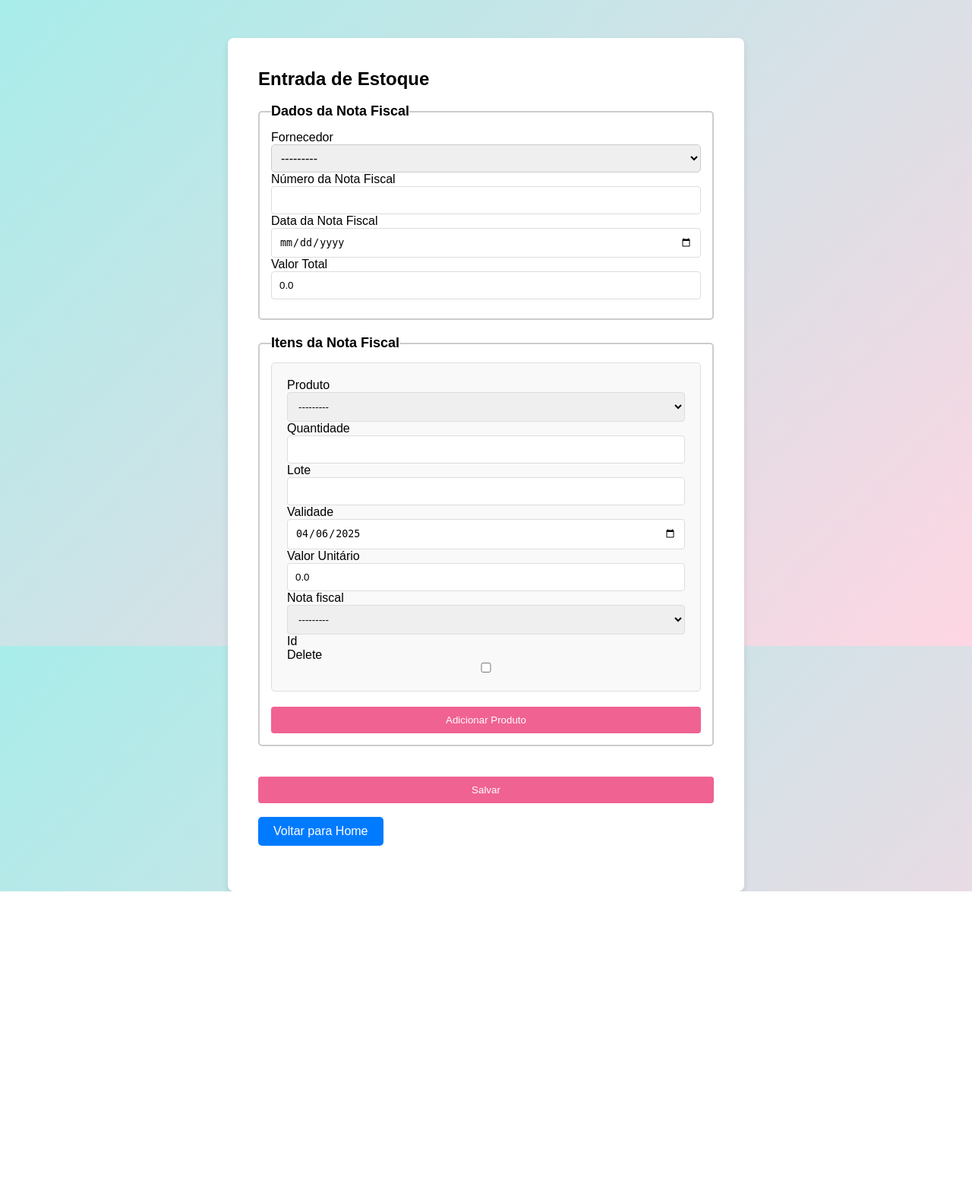
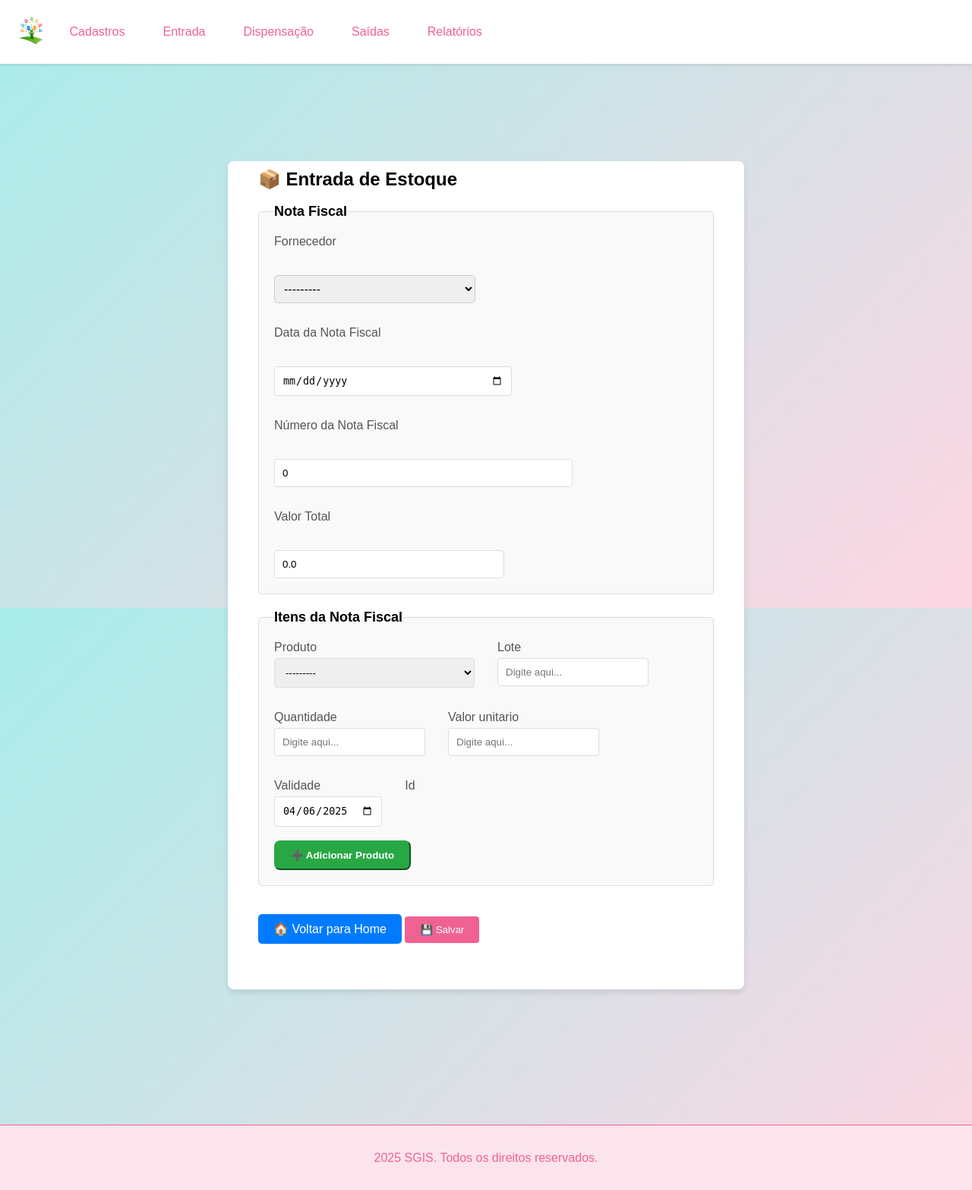
Before and after one commit to rafaolivato/Projeto_Univesp, a Django app: page /entrada_estoque/ in a window 1280 px wide. Shown: the whole page at 76% size. Before the commit the page ends 1173 px from the top, so only its background shows below. Run offline with Django 5.2, Linux system fonts and the light colour scheme; data comes from the database, SQL or seed files in the repository; some libraries are stand-ins or nearby versions.

Commit message:
Correção de relatórios e entrada de produtos funcionando

```diff
--- a/sgis/forms.py
+++ b/sgis/forms.py
@@ -42,11 +42,9 @@
 from .models import Produto
 
 class ProdutoForm(forms.ModelForm):
-
-
     class Meta:
         model = Produto
-        fields = '__all__'
+        exclude = ['estoque']
 
 from django import forms
 from .models import Fabricante
@@ -66,44 +64,36 @@
         fields = '__all__'
 
 from django import forms
-from .models import EntradaEstoque, NotaFiscal, ItemEntradaEstoque
+from .models import NotaFiscal, ItemEntradaEstoque, EntradaEstoque
 from django.forms import modelformset_factory
-
-
-class EntradaEstoqueForm(forms.ModelForm):
-    class Meta:
-        model = EntradaEstoque
-        fields = '__all__'
-        widgets = {
-            'validade': forms.DateInput(attrs={'type': 'date'}),
-            'data': forms.DateInput(attrs={'type': 'date'}),
-            'fornecedor': forms.HiddenInput(),  # Esconde o campo fornecedor no formulário
-        }
-
-EntradaEstoqueFormSet = modelformset_factory(
-    EntradaEstoque,
-    form=EntradaEstoqueForm,
-    extra=1,  # Quantidade inicial de formulários exibidos
-    can_delete=True  # Permite remover itens da nota
-)
-
+from .models import ItemEntradaEstoque
 
 class NotaFiscalForm(forms.ModelForm):
     class Meta:
         model = NotaFiscal
-        fields = ['fornecedor', 'numero_nota_fiscal', 'data_nota', 'valor_total']
+        fields = ['fornecedor', 'data_nota', 'numero_nota_fiscal', 'valor_total']
         widgets = {
             'data_nota': forms.DateInput(attrs={'type': 'date'}),
-            'fornecedor': forms.Select(attrs={'class': 'form-control', 'style': 'width: 100%;'}),
         }
+
+from django import forms
+from django.forms import modelformset_factory
+from .models import ItemEntradaEstoque
 
 class ItemEntradaEstoqueForm(forms.ModelForm):
     class Meta:
         model = ItemEntradaEstoque
-        fields = ['produto', 'quantidade', 'valor_unitario', 'validade']
+        fields = ['produto', 'lote', 'quantidade', 'valor_unitario', 'validade']
         widgets = {
             'validade': forms.DateInput(attrs={'type': 'date'}),
         }
+
+ItemEntradaEstoqueFormSet = modelformset_factory(
+    ItemEntradaEstoque,
+    form=ItemEntradaEstoqueForm,
+    extra=1,  # Um formulário extra para adicionar
+
+)
 
 from django import forms
 from .models import Dispensacao
--- a/sgis/static/css/style.css
+++ b/sgis/static/css/style.css
@@ -144,13 +144,39 @@
 .cadastro-button { /* Alterado o nome da classe */
     background-color: #f06292;
     color: white;
-    padding: 10px 15px;
     border: none;
     border-radius: 4px;
     cursor: pointer;
-    width: 100%;
+    padding: 10px 20px;
     margin-top: 20px; /* Adicionado margem */
+    margin-bottom: 20;
+    text-decoration: none;
 }
+
+.custom-success-btn {
+    background-color: #28a745; /* verde Bootstrap */
+    border-color: #28a745;
+    color: white;
+    font-weight: bold;
+    padding: 10px 20px;
+    border-radius: 8px;
+    transition: background-color 0.3s ease, transform 0.2s ease;
+}
+
+.custom-success-btn:hover {
+    background-color: #218838;
+    border-color: #1e7e34;
+    transform: scale(1.03);
+}
+
+.custom-success-btn:active {
+    background-color: #1c7430;
+    border-color: #1a6f2b;
+    transform: scale(0.98);
+}
+
+
+
 
 .form-fields p { /* Adicionado estilo para os parágrafos do formulário */
     margin-bottom: 15px;
@@ -413,7 +439,7 @@
 .form-fields {
     display: flex;
     flex-wrap: wrap;
-    gap: 15px;
+    gap: 30px;
 }
 
 .formset-form {
--- a/sgis/templates/sgis/entrada_estoque.html
+++ b/sgis/templates/sgis/entrada_estoque.html
@@ -1,81 +1,94 @@
+{% extends 'sgis/home.html' %}
 {% load static %}
 {% load widget_tweaks %}
-<!DOCTYPE html>
-<html>
-<head>
-    <title>Entrada de Estoque</title>
-    <link rel="stylesheet" href="{% static 'css/style.css' %}">
 
+{% block content %}
+<style>
+    .cadastro-container {
+        margin-top: 0 !important;
+        padding-top: 10px !important;
+    }
 
-</head>
-<body>
+    body {
+        padding-top: 0 !important;
+        margin-top: 0 !important;
+    }
+</style>
 <div class="cadastro-container">
-        <h2>Entrada de Estoque</h2>
+    <h2 class="text-center mb-4">📦 Entrada de Estoque</h2>
     <br>
-
-        {% if messages %}
-            <ul class="messages">
-                {% for message in messages %}
-                    <li {% if message.tags %} class="{{ message.tags }}" {% endif %}>{{ message }}</li>
-                {% endfor %}
-            </ul>
-        {% endif %}
 
     <form method="post">
         {% csrf_token %}
 
-            <!-- FORMULÁRIO DA NOTA FISCAL -->
-            <fieldset>
-                <legend>Dados da Nota Fiscal</legend>
-                <div class="form-group">
+        <!-- Seção da Nota Fiscal -->
+        <fieldset class="formset-form">
+            <legend class="w-auto px-3">Nota Fiscal</legend>
+            <div class="form-fields">
                 {% for field in nota_form %}
-                        {% if field.name != 'nota_fiscal' %}
-                            <div class="form-field">
-                                {{ field.label }}
-                                {{ field }}
+                <div class="form-fields">
+                    <label class="form-label fw-bold">{{ field.label }}</label>
+                    {{ field|add_class:"form-control"|attr:"placeholder:Digite aqui..." }}
+                    {% if field.errors %}
+                    <div class="text-danger small">{{ field.errors }}</div>
+                    {% endif %}
                 </div>
-                        {% endif %}
                 {% endfor %}
             </div>
         </fieldset>
 
-            <!-- FORMULÁRIOS DOS ITENS DA NOTA -->
-<fieldset>
-    <legend>Itens da Nota Fiscal</legend>
-
+        <!-- Seção dos Itens da Nota Fiscal -->
+        <fieldset class="formset-form">
+            <legend class="w-auto px-3">Itens da Nota Fiscal</legend>
             {{ formset.management_form }}
 
+            <div id="formset">
+                {% for form in formset %}
+                <div class="item-form border p-3 mb-3 bg-light rounded">
                     <div class="form-fields">
-        {% for form in formset %}
-            <div class="formset-form">
                         {% for field in form %}
-                    {% if field.name != 'fornecedor' %}
-                        <div class="form-field">
-                            {{ field.label }}
-                            {{ field }}
+                        <div class="col-md-4 mb-3">
+                            <label class="form-label">{{ field.label }}</label>
+                            {{ field|add_class:"form-control"|attr:"placeholder:Digite aqui..." }}
+                            {% if field.errors %}
+                            <div class="text-danger small">{{ field.errors }}</div>
+                            {% endif %}
                         </div>
-                    {% else %}
-                        {{ field }}
-                    {% endif %}
                         {% endfor %}
+                    </div>
                 </div>
                 {% endfor %}
             </div>
 
-    <button type="button" id="add-item" class="cadastro-button">Adicionar Produto</button>
+            <div class="d-flex justify-content-end">
+                <br>
+                <button type="button" id="add-item" class="btn btn-success custom-success-btn">
+                    ➕ Adicionar Produto
+                </button>
+            </div>
         </fieldset>
 
-
-            <button type="submit" class="cadastro-button">Salvar</button>
+        <div class="d-flex justify-content-between">
+            <a href="{% url 'home' %}" class="home-button">🏠 Voltar para Home</a>
+            <button type="submit" class="cadastro-button">💾 Salvar</button>
+        </div>
     </form>
-
-
-        <br>
-        <a href="{% url 'home' %}" class="home-button">Voltar para Home</a>
 </div>
 
+<script>
+    document.addEventListener("DOMContentLoaded", function () {
+        let formset = document.getElementById('formset');
+        let totalForms = document.getElementById("id_form-TOTAL_FORMS");
+        let formTemplate = formset.children[0].cloneNode(true);
 
-    <script src="{% static 'js/entrada_estoque.js' %}"></script>
-
-</body>
-</html>
+        document.getElementById('add-item').addEventListener('click', function () {
+            let formNum = totalForms.value;
+            let newForm = formTemplate.cloneNode(true);
+            newForm.innerHTML = newForm.innerHTML.replace(/-\d+-/g, `-${formNum}-`);
+            newForm.innerHTML = newForm.innerHTML.replace(/_\d+_/g, `_${formNum}_`);
+            formset.appendChild(newForm);
+            totalForms.value = parseInt(formNum) + 1;
+        });
+    });
+</script>
+{% endblock %}
--- a/sgis/templates/sgis/home.html
+++ b/sgis/templates/sgis/home.html
@@ -39,7 +39,10 @@
             </div>
         </div>
     </nav>
+
     <main class="apresentacao">
+        {% block content %}
+        <!-- O conteúdo da página será inserido aqui -->
         <section class="apresentacao-texto">
             <h1 class="apresentacao-texto-titulo">Bem-vindo ao SGIS! Simplificando o Gerenciamento de Insumos <Strong>para um cuidado mais eficiente</Strong> </h1>
             <br>
@@ -50,7 +53,9 @@
             </div>
         </section>
         <img src="{% static 'imagens/LogoSgis2.png' %}" alt="imagens/marcadagua.png">
+        {% endblock %}
     </main>
+
     <footer>
         <p>2025 SGIS. Todos os direitos reservados.</p>
     </footer>
--- a/sgis/views.py
+++ b/sgis/views.py
@@ -89,35 +89,7 @@
         form = ProdutoForm()
     return render(request, 'sgis/cadastrar_produto.html', {'form': form})
 
-from django.shortcuts import render
-from .models import Produto, EntradaEstoque, Dispensacao
 
-def listar_produtos(request):
-    produtos = Produto.objects.all()
-    produtos_com_estoque = []
-    for produto in produtos:
-        # Usa o valor atual do campo estoque do produto
-        estoque_disponivel = produto.estoque
-
-        # Adiciona os detalhes de cada entrada de estoque à lista
-        detalhes_entradas = []
-        entradas = EntradaEstoque.objects.filter(produto=produto)
-        for entrada in entradas:
-            valor_total = entrada.quantidade * entrada.valor_unitario
-            detalhes_entradas.append({
-                'lote': entrada.lote,
-                'validade': entrada.validade,
-                'valor_unitario': entrada.valor_unitario,
-                'quantidade': entrada.quantidade,
-                'valor_total': valor_total,
-            })
-
-        produtos_com_estoque.append({
-            'produto': produto,
-            'estoque_disponivel': estoque_disponivel,
-            'detalhes_entradas': detalhes_entradas,
-        })
-    return render(request, 'sgis/listar_produtos.html', {'produtos_com_estoque': produtos_com_estoque})
 
 from django.shortcuts import render, redirect
 from django.contrib import messages
@@ -163,47 +135,39 @@
     fornecedores = Fornecedor.objects.all()
     return render(request, 'sgis/listar_fornecedores.html', {'fornecedores': fornecedores})
 
-from django.db import transaction
-from django.db.models import F
-from django.contrib import messages
 from django.shortcuts import render, redirect
-from .models import NotaFiscal, EntradaEstoque
-from .forms import NotaFiscalForm, EntradaEstoqueFormSet
+from .models import NotaFiscal, EntradaEstoque, ItemEntradaEstoque
+from .forms import NotaFiscalForm, ItemEntradaEstoqueFormSet
 
 def entrada_estoque(request):
-    if request.method == "POST":
+    if request.method == 'POST':
         nota_form = NotaFiscalForm(request.POST)
-        formset = EntradaEstoqueFormSet(request.POST)
+        formset = ItemEntradaEstoqueFormSet(request.POST)
 
         if nota_form.is_valid() and formset.is_valid():
-            with transaction.atomic():  # Garante que todas as operações sejam feitas juntas
-                nota_fiscal = nota_form.save()
+            nota_fiscal = nota_form.save()
+            entrada_estoque = EntradaEstoque.objects.create(nota_fiscal=nota_fiscal)
 
-                for form in formset:
-                    if form.cleaned_data and not form.cleaned_data.get('DELETE', False):
-                        entrada = form.save(commit=False)
-                        entrada.nota_fiscal = nota_fiscal  # Associa a entrada à nota fiscal criada
-                        entrada.fornecedor = nota_fiscal.fornecedor  # Define automaticamente o fornecedor
-                        entrada.save()
+            itens = formset.save(commit=False)
+            for item in itens:
+                item.entrada = entrada_estoque
+                item.save()
 
-                        # Atualiza o estoque do produto
-                        produto = entrada.produto
-                        produto.estoque = F('estoque') + entrada.quantidade
-                        produto.save(update_fields=['estoque'])  # Evita concorrência de banco de dados
+                # Atualiza o estoque
+                produto = item.produto
+                produto.estoque += item.quantidade
+                produto.save()
 
-                messages.success(request, 'Entradas de estoque registradas com sucesso!')
-                return redirect('listar_entradas')
-        else:
-            messages.error(request, 'Por favor, corrija os erros no formulário.')
+            return redirect('/listar_entradas')
+
     else:
         nota_form = NotaFiscalForm()
-        formset = EntradaEstoqueFormSet(queryset=EntradaEstoque.objects.none())
+        formset = ItemEntradaEstoqueFormSet(queryset=ItemEntradaEstoque.objects.none())
 
     return render(request, 'sgis/entrada_estoque.html', {
         'nota_form': nota_form,
         'formset': formset
     })
-
 
 
 def listar_entradas(request):
@@ -251,24 +215,41 @@
         form = DispensacaoForm()
     return render(request, 'sgis/dispensar_produto.html', {'form': form})
 
+
 def listar_produtos(request):
     produtos_com_estoque = []
     produtos = Produto.objects.all()
 
     for produto in produtos:
-        entradas = EntradaEstoque.objects.filter(produto=produto)
-        detalhes_entradas = []
+        # Filtrando as entradas de estoque relacionadas a este produto
+        entradas = EntradaEstoque.objects.filter(itens__produto=produto)
+
         total_estoque = 0  # Inicializa o estoque total para este produto
+        detalhes_entradas = []  # A variável precisa ser definida antes de usá-la
+
+        print(f"Produto: {produto.descricao}")  # Para depuração
+        print(f"Entradas relacionadas ao produto {produto.descricao}: {entradas.count()} entradas encontradas.")  # Depuração
 
         for entrada in entradas:
-            detalhes_entradas.append({
-                'lote': entrada.lote,
-                'validade': entrada.validade,
-                'valor_unitario': entrada.valor_unitario,
-                'quantidade': entrada.quantidade,
-                'valor_total': entrada.valor_total,
-            })
-            total_estoque += entrada.quantidade  # Adiciona a quantidade de cada entrada ao estoque total
+            print(f"Entrada de Estoque: {entrada.id}")  # Para depuração
+            # Agora vamos acessar os itens (ItemEntradaEstoque) relacionados à entrada
+            itens = entrada.itens.filter(produto=produto)
+
+            for item in itens:
+                print(f"Item: {item.produto.descricao}, Lote: {item.lote}, Quantidade: {item.quantidade}")  # Depuração
+
+                detalhes_entradas.append({
+                    'lote': item.lote,  # Acessando 'lote' de ItemEntradaEstoque
+                    'validade': item.validade,  # Acessando 'validade' de ItemEntradaEstoque
+                    'valor_unitario': item.valor_unitario,  # Acessando 'valor_unitario' de ItemEntradaEstoque
+                    'quantidade': item.quantidade,  # Acessando 'quantidade' de ItemEntradaEstoque
+                    'valor_total': item.valor_total,  # Acessando 'valor_total' de ItemEntradaEstoque
+                })
+
+                total_estoque += item.quantidade  # Adiciona a quantidade de cada entrada ao estoque total
+
+        # Verificação de total_estoque antes de adicionar ao contexto
+        print(f"Total de estoque para {produto.descricao}: {total_estoque}")  # Depuração
 
         produtos_com_estoque.append({
             'produto': produto,
@@ -277,6 +258,8 @@
         })
 
     return render(request, 'sgis/listar_produtos.html', {'produtos_com_estoque': produtos_com_estoque})
+
+
 def listar_dispensacoes(request):
     dispensacoes = Dispensacao.objects.all()
     return render(request, 'sgis/listar_dispensacoes.html', {'dispensacoes': dispensacoes})
```
Also changed, not shown: sgis/models.py (+16 -14 lines), sgis/static/js/entrada_estoque.js (+17 -15 lines), sgis/templates/sgis/listar_entradas.html (+13 -10 lines), sgis/templates/sgis/listar_produtos.html (+45 -4 lines), db.sqlite3, sgis/migrations/0010_remove_entradaestoque_lote_and_more.py (added), sgis/migrations/0011_itementradaestoque_lote.py (added). Lines whose indentation alone changed are shown as unchanged.
